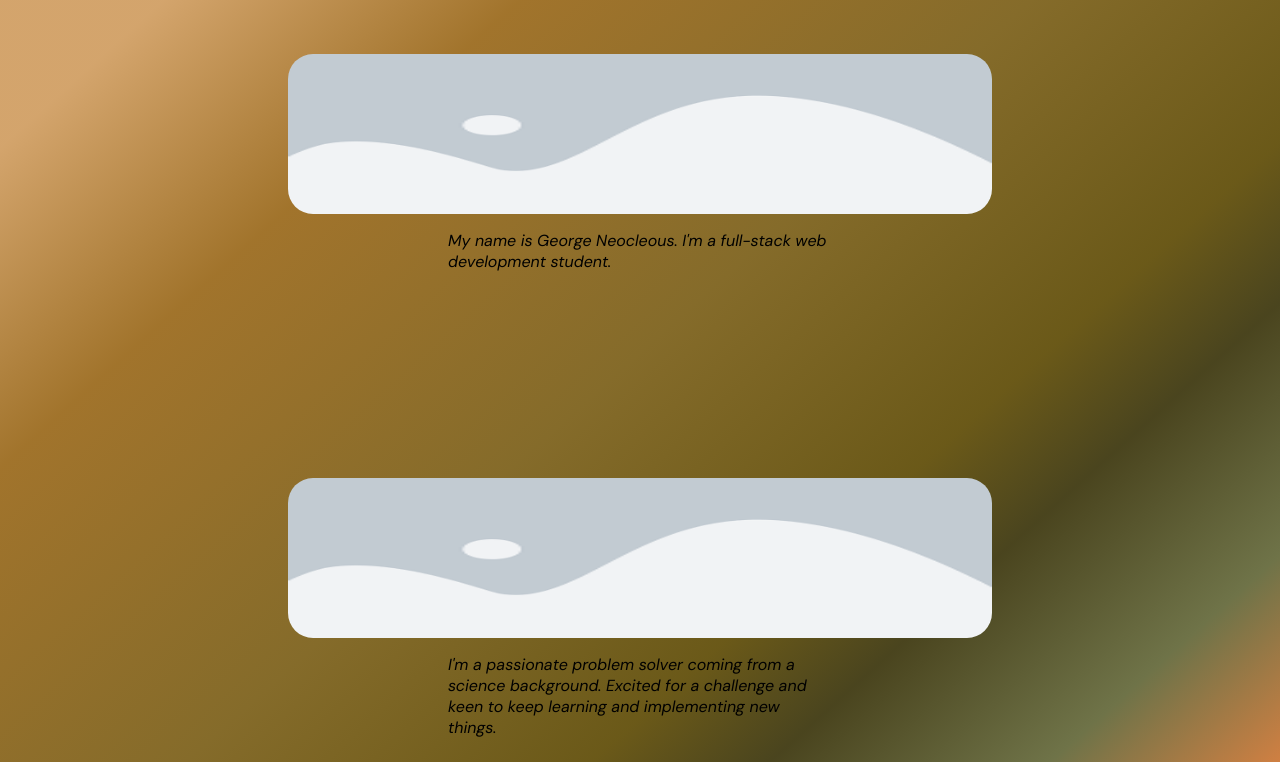
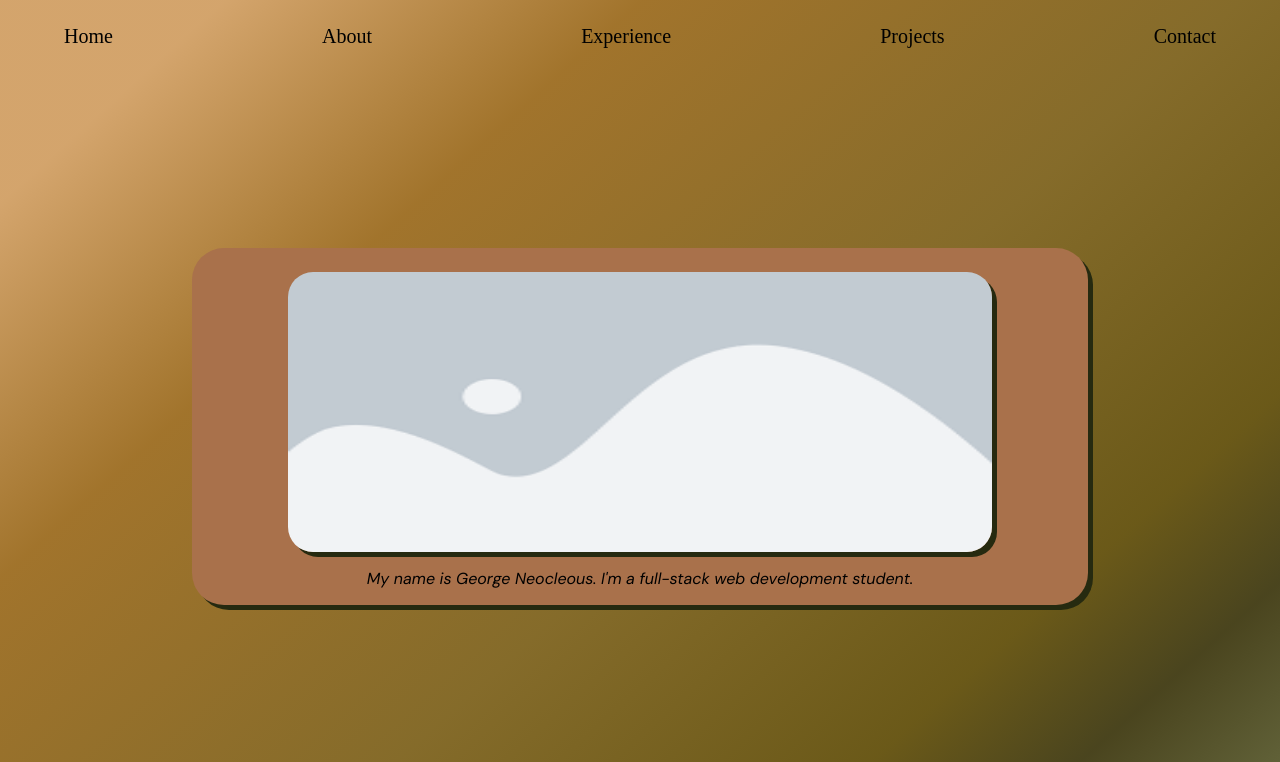
Before and after one commit to GeorgeNeocleous/GeorgeNeocleous, a plain HTML site: page about.html in a window 1280 px wide. Shown: the part 174-936 px from the top of the page. Drawn offline with Linux system fonts and the light colour scheme; a web font is replaced by a local one.

Commit message:
added images and a card/container to contain a couple images + info/content below styled so it was evenly spaced

```diff
--- a/about.html
+++ b/about.html
@@ -37,10 +37,14 @@
 
     <main>
         <section class="maincontainer">
-            <img src="placeholder.png" alt="A bear waving hello" class="aboutimage">
-            <p>My name is George Neocleous. I'm a full-stack web development student.  </p>
-            <img src="placeholder.png" alt="A bear waving hello" class="aboutimage">
-            <p>I'm a passionate problem solver coming from a science background. Excited for a challenge and keen to keep learning and implementing new things.</p>
+            <section class="secondcontainer">
+                <img src="placeholder.png" alt="A bear waving hello" class="aboutimage">
+                <p>My name is George Neocleous. I'm a full-stack web development student. </p>
+            </section>
+            <section class="secondcontainer">
+                <img src="placeholder.png" alt="A bear waving hello" class="aboutimage">
+                <p>I'm a passionate problem solver coming from a science background. Excited for a challenge and keen to keep learning and implementing new things.</p>
+            </section>
         </section>
 
 
--- a/style.css
+++ b/style.css
@@ -150,8 +150,7 @@ main > h1, h2{
   object-fit: cover;
 }
 
-main > img{
-  margin: auto;
+main > img, .placeholder{
   object-fit: cover;
   /* Makes the image adjust as the viewing window is changed */
   box-shadow: 0 4px 8px 0 rgba(0, 0, 0, 0.4);
@@ -159,9 +158,23 @@ main > img{
   object-fit: cover;
   box-shadow: var(--drab-dark-brown) 5px 5px;
 }
+.secondcontainer{
+  display:flex;
+  flex-direction: column;
+  align-items: center;
+  width: 90dvw;
+  background-color: var(--brown-sugar);
+  border-radius: 2rem;
+  margin: 5em;
+  box-shadow: var(--drab-dark-brown) 5px 5px;
+
+  p{
+    margin:1em;
+  }
+}
 
   footer{
-    width: 90dvw;
+    width: 85dvw;
     display: flex;
     flex-direction: row;
     max-height: 8dvh;
@@ -184,20 +197,25 @@ main > img{
   display:flex;
   flex-direction: column;
   align-items: center;
+  padding-top: 15dvh;
 }
-  .maincontainer > * {
+
+  .aboutimage {
+    margin-top: 3dvh;
+    width: 80dvw;
+    height:20dvh;
+    border-radius: 25px;
     justify-content: center;
     align-items: center;
-    width: 30dvw;
-    height:20dvh;
-  }
-  .maincontainer > img {
-    margin-top: 9dvh;
-    width: 55dvw;
-    height:20dvh;
-    border-radius: 25px;
+    box-shadow: var(--drab-dark-brown) 5px 5px;
   }
 
+  /* .maincontainer > * { */
+    /* justify-content: center; */
+    /* align-items: center; */
+    /* width: 30dvw; */
+    /* height:20dvh; */
+  /* } */
 @media (min-width: 500px)
 {
   nav{
@@ -226,4 +244,17 @@ main > img{
   main > h1, h2{
     font-size: 2em;
   }
+
+  .pagetitle{
+    font-size: 4em;
+
+  }
+
+  .aboutimage{
+    height: 35dvh;
+    width: 55dvw;
+  }
+  .secondcontainer{
+    width: 70dvw;
+  }
 }
```
